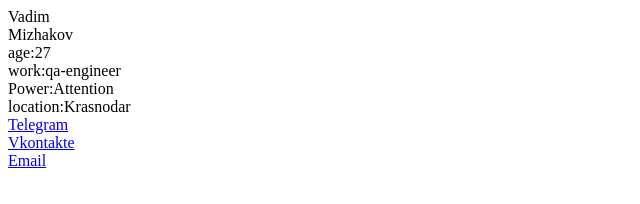
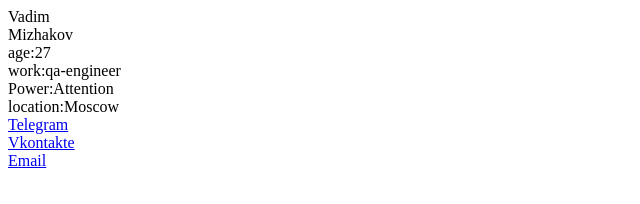
Before and after one commit to AlexVorsa/GitTraine, a plain HTML site: page index.html in a window 1280 px wide. Shown: the full height of the page, 0-640 px from the left. Drawn offline with Linux system fonts and the light colour scheme.

Commit message:
edit index.html

```diff
--- a/index.html
+++ b/index.html
@@ -24,7 +24,7 @@
                      <div><span>age</span><span>:</span><span>27</span></div>
                      <div><span>work</span><span>:</span><span>qa-engineer</span></div>
                      <div><span>Power</span><span>:</span><span>Attention</span></div>
-                     <div><span>location</span><span>:</span><span>Krasnodar</span></div>
+                     <div><span>location</span><span>:</span><span>Moscow</span></div>
 
                   </div>
                </div>
```
